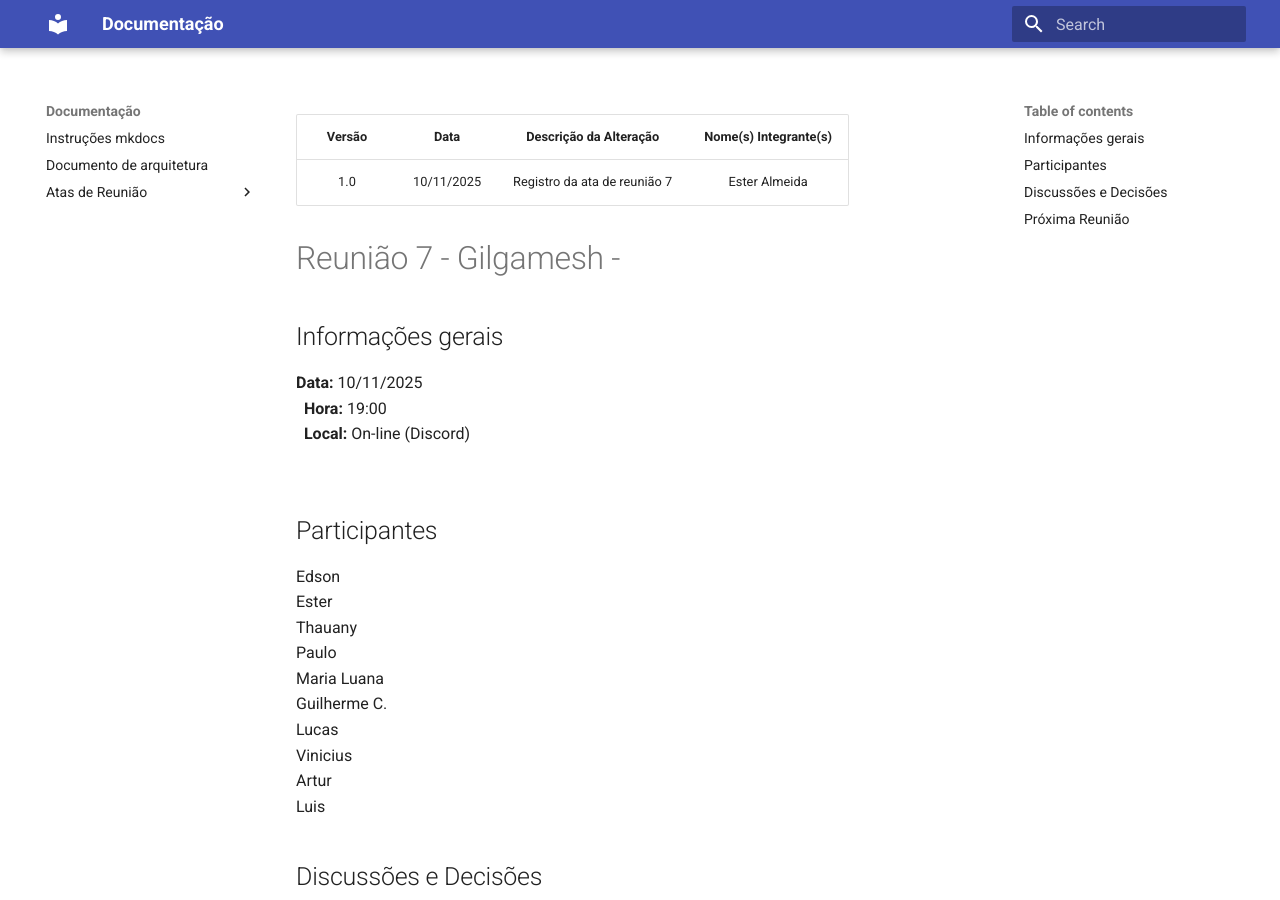
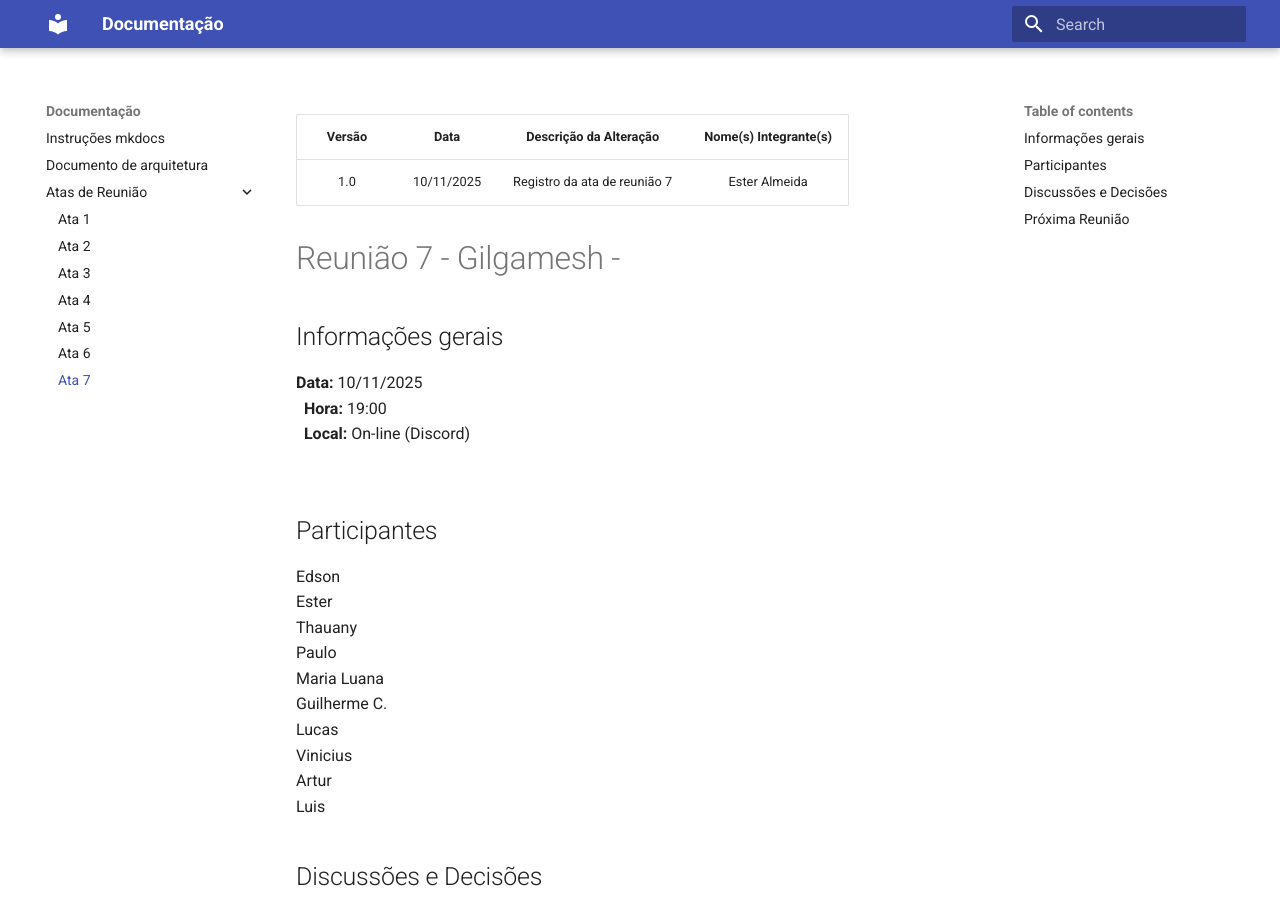
Before and after one commit to FGA0138-MDS-Ajax/2025.2-Gilgamesh, an MkDocs documentation site: the page built from docs/atas-reuniao/ata-reuniao-7.md, in a window 1280 px wide and 900 px high. Built offline with MkDocs 1.6.1 and Material for MkDocs 9.7.7, drawn with Linux system fonts in a browser that asks for light colours.

Commit message:
Update mkdocs.yml

```diff
--- a/mkdocs.yml
+++ b/mkdocs.yml
@@ -10,6 +10,8 @@ nav:
     - Ata 4: "atas-reuniao/ata-reuniao-4.md"
     - Ata 5: "atas-reuniao/ata-reuniao-5.md"
     - Ata 6: "atas-reuniao/ata-reuniao-6.md"
+    - Ata 7: "atas-reuniao/ata-reuniao-7.md"
+
 
 theme:
   name: material
```
